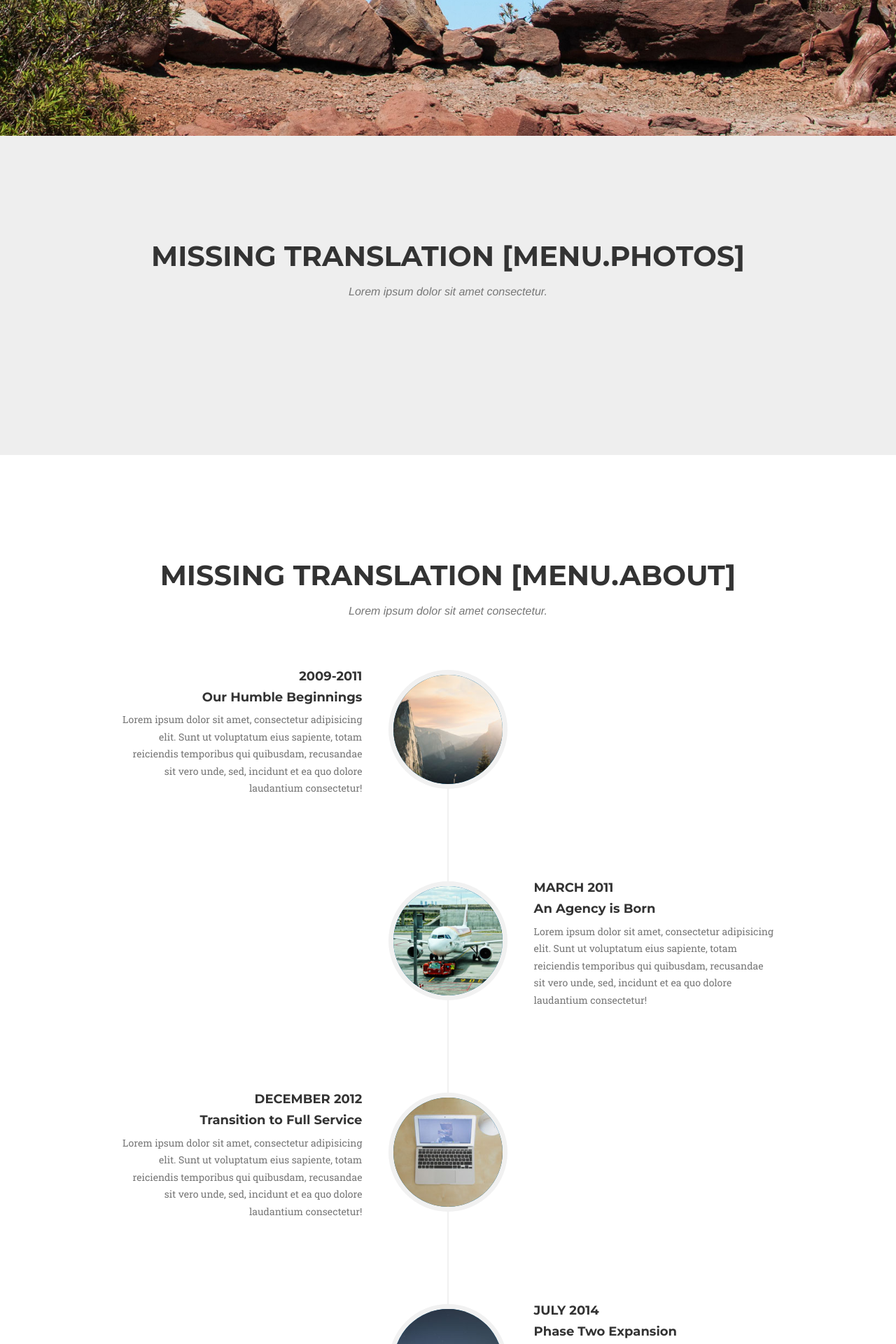
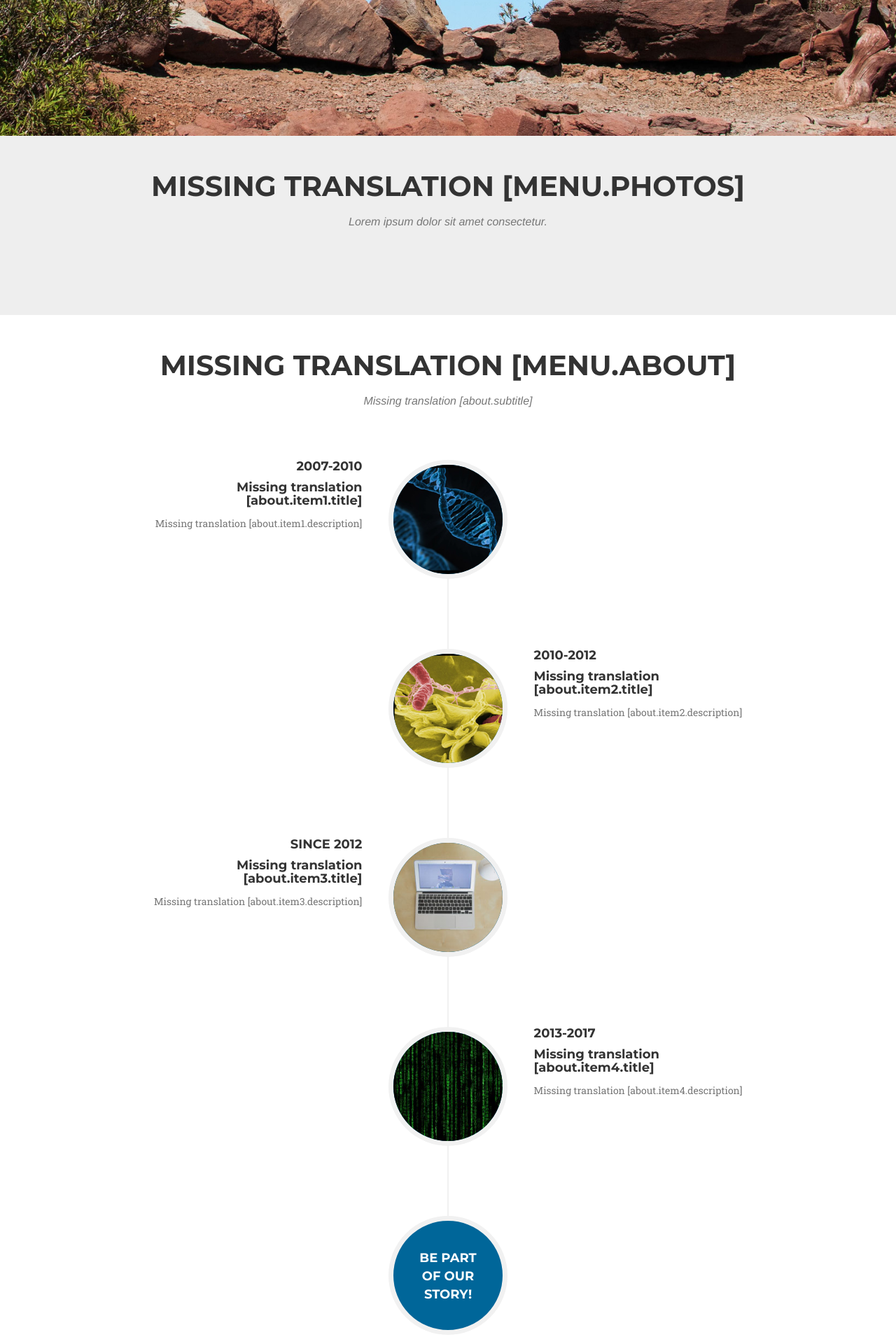
Before and after one commit to steven-cardini/ch.cardini.steven.www, a PHP site: page / in a window 1280 px wide. Shown: the part 564-2484 px from the top of the page at 70% size. Run offline with PHP 8.4, Linux system fonts and the light colour scheme; style sheets or scripts are compiled from the project's sources; some libraries are stand-ins or nearby versions; some web fonts are replaced.

Commit message:
added first version of about me description

```diff
--- a/index.php
+++ b/index.php
@@ -146,7 +146,7 @@
             <div class="row">
                 <div class="col-lg-12 text-center">
                     <h2 class="section-heading"><?php echo I18n::t("menu.about"); ?></h2>
-                    <h3 class="section-subheading text-muted">Lorem ipsum dolor sit amet consectetur.</h3>
+                    <h3 class="section-subheading text-muted"><?php echo I18n::t("about.subtitle"); ?></h3>
                 </div>
             </div>
             <div class="row">
@@ -154,29 +154,29 @@
                     <ul class="timeline">
                         <li>
                             <div class="timeline-image">
-                                <img class="img-circle img-responsive" src="resources/img/about/1.jpg" alt="">
+                                <img class="img-circle img-responsive" src="<?php echo IMG_DIR; ?>/about/dna-163466_200.jpg" alt="">
                             </div>
                             <div class="timeline-panel">
                                 <div class="timeline-heading">
-                                    <h4>2009-2011</h4>
-                                    <h4 class="subheading">Our Humble Beginnings</h4>
+                                    <h4>2007-2010</h4>
+                                    <h4 class="subheading"><?php echo I18n::t("about.item1.title"); ?></h4>
                                 </div>
                                 <div class="timeline-body">
-                                    <p class="text-muted">Lorem ipsum dolor sit amet, consectetur adipisicing elit. Sunt ut voluptatum eius sapiente, totam reiciendis temporibus qui quibusdam, recusandae sit vero unde, sed, incidunt et ea quo dolore laudantium consectetur!</p>
+                                    <p class="text-muted"><?php echo I18n::t("about.item1.description"); ?></p>
                                 </div>
                             </div>
                         </li>
                         <li class="timeline-inverted">
                             <div class="timeline-image">
-                                <img class="img-circle img-responsive" src="resources/img/about/2.jpg" alt="">
+                                <img class="img-circle img-responsive" src="<?php echo IMG_DIR; ?>/about/bacteria-67659_200.jpg" alt="">
                             </div>
                             <div class="timeline-panel">
                                 <div class="timeline-heading">
-                                    <h4>March 2011</h4>
-                                    <h4 class="subheading">An Agency is Born</h4>
+                                    <h4>2010-2012</h4>
+                                    <h4 class="subheading"><?php echo I18n::t("about.item2.title"); ?></h4>
                                 </div>
                                 <div class="timeline-body">
-                                    <p class="text-muted">Lorem ipsum dolor sit amet, consectetur adipisicing elit. Sunt ut voluptatum eius sapiente, totam reiciendis temporibus qui quibusdam, recusandae sit vero unde, sed, incidunt et ea quo dolore laudantium consectetur!</p>
+                                    <p class="text-muted"><?php echo I18n::t("about.item2.description"); ?></p>
                                 </div>
                             </div>
                         </li>
@@ -186,25 +186,25 @@
                             </div>
                             <div class="timeline-panel">
                                 <div class="timeline-heading">
-                                    <h4>December 2012</h4>
-                                    <h4 class="subheading">Transition to Full Service</h4>
+                                    <h4>Since 2012</h4>
+                                    <h4 class="subheading"><?php echo I18n::t("about.item3.title"); ?></h4>
                                 </div>
                                 <div class="timeline-body">
-                                    <p class="text-muted">Lorem ipsum dolor sit amet, consectetur adipisicing elit. Sunt ut voluptatum eius sapiente, totam reiciendis temporibus qui quibusdam, recusandae sit vero unde, sed, incidunt et ea quo dolore laudantium consectetur!</p>
+                                    <p class="text-muted"><?php echo I18n::t("about.item3.description"); ?></p>
                                 </div>
                             </div>
                         </li>
                         <li class="timeline-inverted">
                             <div class="timeline-image">
-                                <img class="img-circle img-responsive" src="resources/img/about/4.jpg" alt="">
+                                <img class="img-circle img-responsive" src="<?php echo IMG_DIR; ?>/about/matrix-356024_200.jpg" alt="">
                             </div>
                             <div class="timeline-panel">
                                 <div class="timeline-heading">
-                                    <h4>July 2014</h4>
-                                    <h4 class="subheading">Phase Two Expansion</h4>
+                                    <h4>2013-2017</h4>
+                                    <h4 class="subheading"><?php echo I18n::t("about.item4.title"); ?></h4>
                                 </div>
                                 <div class="timeline-body">
-                                    <p class="text-muted">Lorem ipsum dolor sit amet, consectetur adipisicing elit. Sunt ut voluptatum eius sapiente, totam reiciendis temporibus qui quibusdam, recusandae sit vero unde, sed, incidunt et ea quo dolore laudantium consectetur!</p>
+                                    <p class="text-muted"><?php echo I18n::t("about.item4.description"); ?></p>
                                 </div>
                             </div>
                         </li>
--- a/resources/css/style.css
+++ b/resources/css/style.css
@@ -1,6 +1,10 @@
 body {
   overflow-x: hidden;
   font-family: "Roboto Slab", "Helvetica Neue", Helvetica, Arial, sans-serif;
+}
+
+body > section {
+  padding: 50px 0;
 }
 
 div.thumbnail-table div {
```
Also changed, not shown: resources/img/about/Micropatterned_cells.jpg (added), resources/img/about/bacteria-67659_200.jpg (added), resources/img/about/bacteria-67659_640.jpg (added), resources/img/about/dna-163466_200.jpg (added), resources/img/about/dna-163466_640.jpg (added), resources/img/about/matrix-356024_200.jpg (added), resources/img/about/matrix-356024_640.jpg (added).
